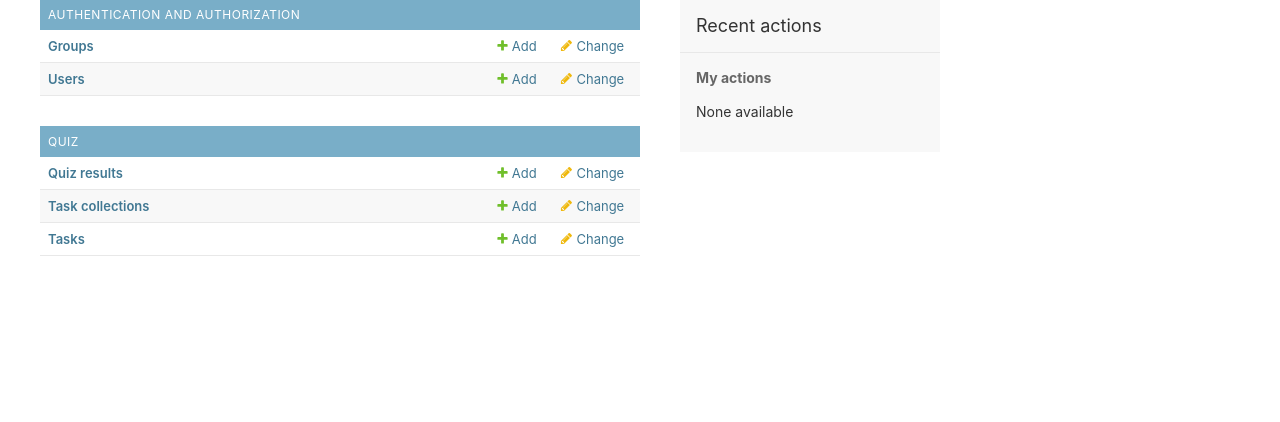
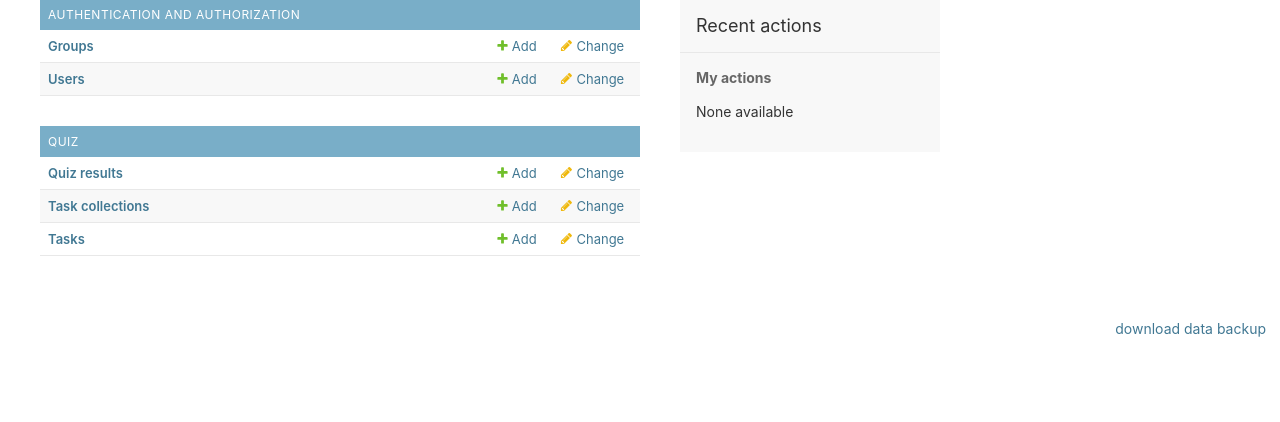
Before and after one commit to cknoll/codequiz-server, a Django app: page /admin/ in a window 1280 px wide. Shown: the part 114-536 px from the top of the page. Run offline with Django 4.2, Linux system fonts and the light colour scheme; a user stored in the database is signed in; data comes from the database, SQL or seed files in the repository; data that the repository does not hold is empty; parts of the project's set-up code (start-up, migrations or seed data) failed here and were passed over.

Commit message:
templates/admin/base_site.html: insert download backup data link in footer

```diff
--- a/apps/quiz/templates/tasks/cq0_main_base.html
+++ b/apps/quiz/templates/tasks/cq0_main_base.html
@@ -106,7 +106,7 @@
             {% endif %}
             {% if user.is_authenticated and user.is_staff %}
                 <br>
-                <a href="{% url 'quiz:download_backup_fixtures' %}">download backup</a>
+                <a href="{% url 'quiz:download_backup_fixtures' %}">download data backup</a>
             {% endif %}
 
         </div>
--- a/templates/admin/base_site.html
+++ b/templates/admin/base_site.html
@@ -8,3 +8,12 @@
     <link rel="shortcut icon" href="{% static 'favicon_admin.ico' %}" />
 {% endif %}
 {% endblock %}
+
+
+{% block footer %}
+{% if user.is_authenticated and user.is_staff %}
+  <div class="footer" style="text-align: right; padding: 1em;">
+    <a href="{% url 'quiz:download_backup_fixtures' %}">download data backup</a>
+  </div>
+{% endif %}
+{% endblock %}
```
